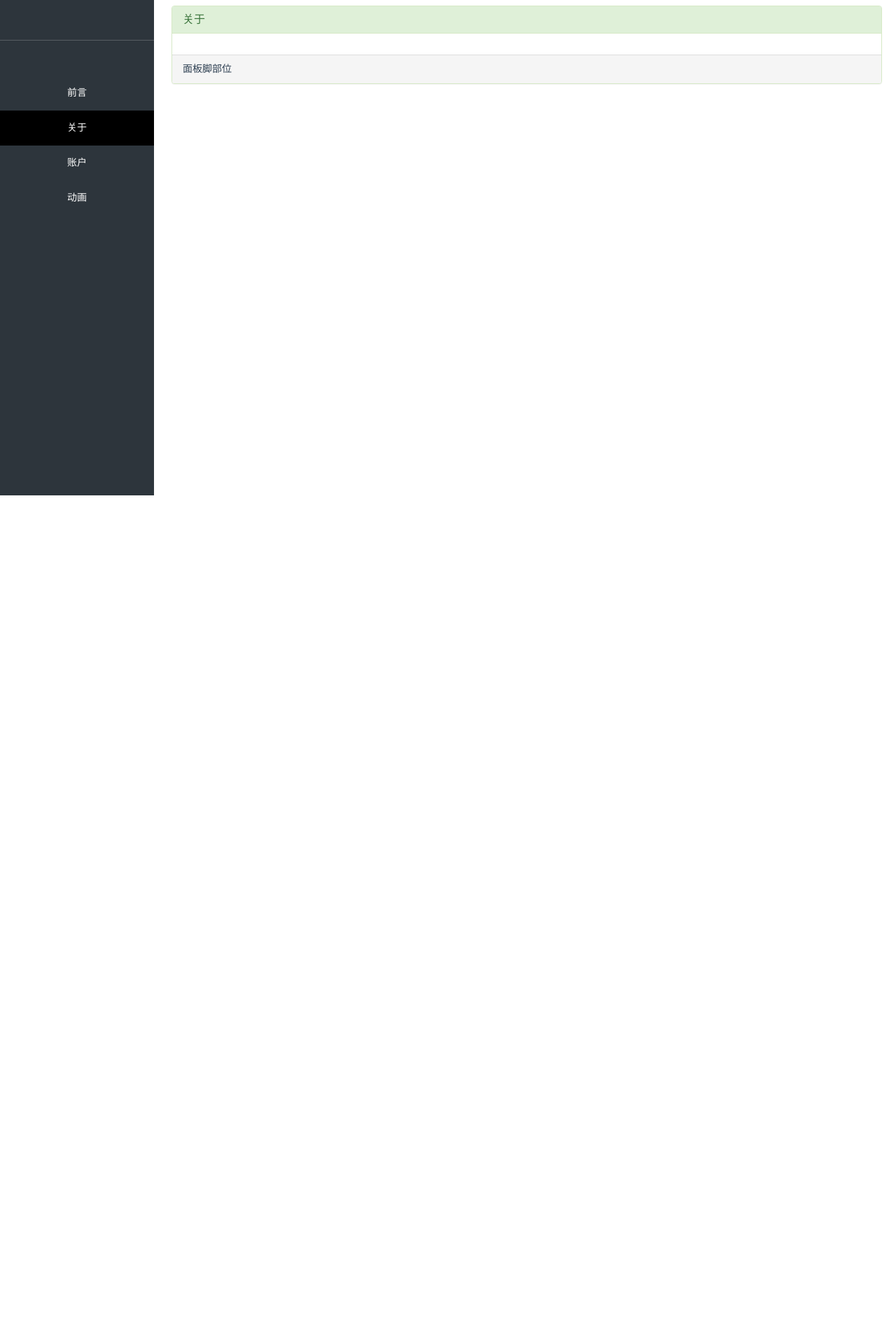
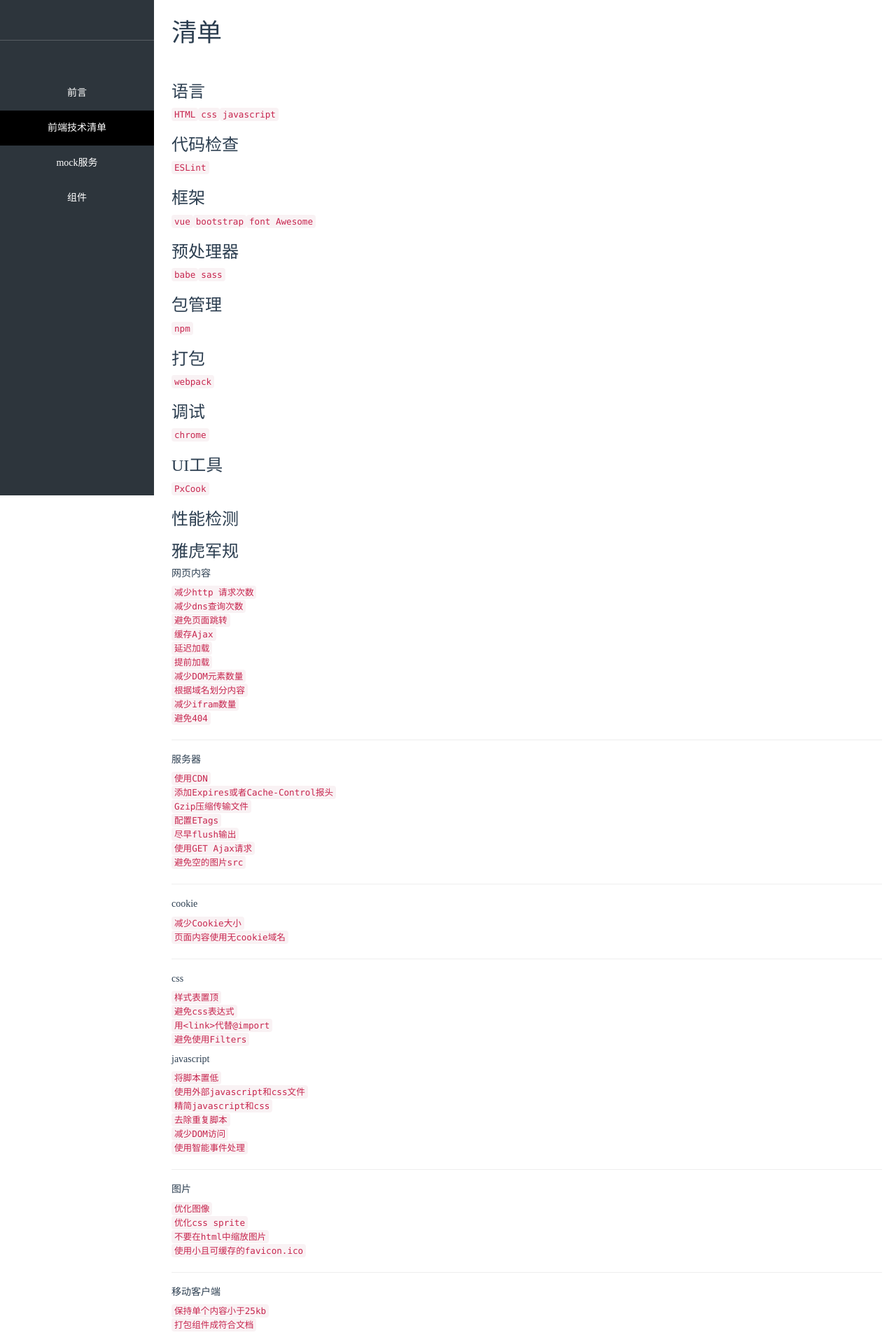
Before and after one commit to MonaSong/vue-express-mockjs, a Vue app in the folder my-vue-project/: page /#/readme/about in a window 1280 px wide. Shown: the part 92-2000 px from the top of the page at 70% size. Before the commit the page ends 800 px from the top, so only its background shows below. Built offline with nearby package versions, Linux system fonts and the light colour scheme.

Commit message:
登录修改

```diff
--- a/my-vue-project/src/components/common/Sidebar.vue
+++ b/my-vue-project/src/components/common/Sidebar.vue
@@ -7,9 +7,9 @@
         <div class="sidebar-container">
           <ul>
             <li :class="{active:(onRoutes === 'readme')}"><span><router-link to="/readme">前言</router-link></span></li>
-            <li :class="{active:(onRoutes === 'about')}"><span><router-link to="/readme/about">关于</router-link></span></li>
-            <li :class="{active:(onRoutes === 'account')}"><span><router-link to="/readme/account">账户</router-link></span></li>
-            <li :class="{active:(onRoutes === 'animate')}"><router-link to="/readme/animate">动画</router-link></li>
+            <li :class="{active:(onRoutes === 'about')}"><span><router-link to="/readme/about">前端技术清单</router-link></span></li>
+            <li :class="{active:(onRoutes === 'account')}"><span><router-link to="/readme/account">mock服务</router-link></span></li>
+            <li :class="{active:(onRoutes === 'animate')}"><router-link to="/readme/animate">组件</router-link></li>
           </ul>
         </div>
     </div>
--- a/my-vue-project/src/views/About.vue
+++ b/my-vue-project/src/views/About.vue
@@ -1,35 +1,212 @@
 <template>
   <div class="container-box">
     <div class="about">
-      <div class="panel panel-success">
-        <div class="panel-heading">
-          <h4 class="panel-title">关于</h4>
-        </div>
-        <div class="panel-body">
+        <div>
+          <h1 class="story_title">清单</h1>
+          <div class="story_tags">
+            <div class="tag blue label">公司前端技术栈</div>
+          </div>
+          <div class="line_item" data-line="5"></div>
+          <h3 class="line  " data-line="5" id="e8afade8a880">
+            <a name="e8afade8a880"></a>语言</h3>
+          <div class="line_item" data-line="6"></div>
+          <p class="line  " data-line="6">
+            <code>HTML</code>
+            <code>css</code>
+            <code>javascript</code>
+          </p>
+          <div class="line_item" data-line="8"></div>
+          <h3 class="line  " data-line="8" id="e4bba3e7a081e6a380e69fa5">
+            <a name="e4bba3e7a081e6a380e69fa5"></a>代码检查</h3>
+          <div class="line_item" data-line="9"></div>
+          <p class="line  " data-line="9">
+            <code>ESLint</code>
+          </p>
+          <div class="line_item" data-line="11"></div>
+          <h3 class="line  " data-line="11" id="e6a186e69eb6">
+            <a name="e6a186e69eb6"></a>框架</h3>
+          <div class="line_item" data-line="12"></div>
+          <p class="line  " data-line="12">
+            <code>vue</code>
+            <code>bootstrap</code>
+            <code>font Awesome</code>
+          </p>
+          <div class="line_item" data-line="14"></div>
+          <h3 class="line  " data-line="14" id="e9a284e5a484e79086e599a8">
+            <a name="e9a284e5a484e79086e599a8"></a>预处理器</h3>
+          <div class="line_item" data-line="15"></div>
+          <p class="line  " data-line="15">
+            <code>babe</code>
+            <code>sass</code>
+          </p>
+          <div class="line_item" data-line="17"></div>
+          <h3 class="line  " data-line="17" id="e58c85e7aea1e79086">
+            <a name="e58c85e7aea1e79086"></a>包管理</h3>
+          <div class="line_item" data-line="18"></div>
+          <p class="line  " data-line="18">
+            <code>npm</code>
+          </p>
+          <div class="line_item" data-line="20"></div>
+          <h3 class="line  " data-line="20" id="e68993e58c85">
+            <a name="e68993e58c85"></a>打包</h3>
+          <div class="line_item" data-line="21"></div>
+          <p class="line  " data-line="21">
+            <code>webpack</code>
+          </p>
+          <div class="line_item" data-line="23"></div>
+          <h3 class="line  " data-line="23" id="e8b083e8af95">
+            <a name="e8b083e8af95"></a>调试</h3>
+          <div class="line_item" data-line="24"></div>
+          <p class="line  " data-line="24">
+            <code>chrome</code>
+          </p>
+          <div class="line_item" data-line="26"></div>
+          <h3 class="line  " data-line="26" id="uie5b7a5e585b7">
+            <a name="uie5b7a5e585b7"></a>UI工具</h3>
+          <div class="line_item" data-line="27"></div>
+          <p class="line  " data-line="27">
+            <code>PxCook</code>
+          </p>
+          <div class="line_item" data-line="29"></div>
+          <h3 class="line  " data-line="29" id="e680a7e883bde6a380e6b58b">
+            <a name="e680a7e883bde6a380e6b58b"></a>性能检测</h3>
+          <div class="line_item" data-line="31"></div>
+          <h3 class="line  " data-line="31" id="e99b85e8998ee5869be8a784">
+            <a name="e99b85e8998ee5869be8a784"></a>雅虎军规</h3>
+          <div class="line_item" data-line="32"></div>
+          <h5 class="line  " data-line="32" id="e7bd91e9a1b5e58685e5aeb9">
+            <a name="e7bd91e9a1b5e58685e5aeb9"></a>网页内容</h5>
+          <div class="line_item" data-line="34"></div>
+          <p class="line  " data-line="34">
+            <code>减少http 请求次数</code>
+            <br>
+            <code>减少dns查询次数</code>
+            <br>
+            <code>避免页面跳转</code>
+            <br>
+            <code>缓存Ajax</code>
+            <br>
+            <code>延迟加载</code>
+            <br>
+            <code>提前加载</code>
+            <br>
+            <code>减少DOM元素数量</code>
+            <br>
+            <code>根据域名划分内容</code>
+            <br>
+            <code>减少ifram数量</code>
+            <br>
+            <code>避免404</code>
+          </p>
+          <hr>
+          <div class="line_item" data-line="47"></div>
+          <h5 class="line  " data-line="47" id="e69c8de58aa1e599a8">
+            <a name="e69c8de58aa1e599a8"></a>服务器</h5>
+          <div class="line_item" data-line="50"></div>
+          <p class="line  " data-line="50">
+            <code>使用CDN</code>
+            <br>
+            <code>添加Expires或者Cache-Control报头</code>
+            <br>
+            <code>Gzip压缩传输文件</code>
+            <br>
+            <code>配置ETags</code>
+            <br>
+            <code>尽早flush输出</code>
+            <br>
+            <code>使用GET Ajax请求</code>
+            <br>
+            <code>避免空的图片src</code>
+          </p>
+          <hr>
+          <div class="line_item" data-line="60"></div>
+          <h5 class="line  " data-line="60" id="cookie">
+            <a name="cookie"></a>cookie</h5>
+          <div class="line_item" data-line="62"></div>
+          <p class="line  " data-line="62">
+            <code>减少Cookie大小</code>
+            <br>
+            <code>页面内容使用无cookie域名</code>
+          </p>
+          <hr>
+          <div class="line_item" data-line="67"></div>
+          <h5 class="line  " data-line="67" id="css">
+            <a name="css"></a>css</h5>
+          <div class="line_item" data-line="69"></div>
+          <p class="line  " data-line="69">
+            <code>样式表置顶</code>
+            <br>
+            <code>避免css表达式</code>
+            <br>
+            <code>用&lt;link&gt;代替@import</code>
+            <br>
+            <code>避免使用Filters</code>
+          </p>
+          <div class="line_item" data-line="74"></div>
+          <h5 class="line  " data-line="74" id="javascript">
+            <a name="javascript"></a>javascript</h5>
+          <div class="line_item" data-line="76"></div>
+          <p class="line  " data-line="76">
+            <code>将脚本置低</code>
+            <br>
+            <code>使用外部javascript和css文件</code>
+            <br>
+            <code>精简javascript和css</code>
+            <br>
+            <code>去除重复脚本</code>
+            <br>
+            <code>减少DOM访问</code>
+            <br>
+            <code>使用智能事件处理</code>
+          </p>
+          <hr>
+          <div class="line_item" data-line="85"></div>
+          <h5 class="line  " data-line="85" id="e59bbee78987">
+            <a name="e59bbee78987"></a>图片</h5>
+          <div class="line_item" data-line="87"></div>
+          <p class="line  " data-line="87">
+            <code>优化图像</code>
+            <br>
+            <code>优化css sprite</code>
+            <br>
+            <code>不要在html中缩放图片</code>
+            <br>
+            <code>使用小且可缓存的favicon.ico</code>
+          </p>
+          <hr>
+          <div class="line_item" data-line="94"></div>
+          <h5 class="line  " data-line="94" id="e7a7bbe58aa8e5aea2e688b7e7abaf">
+            <a name="e7a7bbe58aa8e5aea2e688b7e7abaf"></a>移动客户端</h5>
+          <div class="line_item" data-line="96"></div>
+          <p class="line  " data-line="96">
+            <code>保持单个内容小于25kb</code>
+            <br>
+            <code>打包组件成符合文档</code>
+          </p>
+          <div class="line_item" data-line="99"></div>
+          <h3 class="line  " data-line="99" id="e7bc96e8be91e599a8">
+            <a name="e7bc96e8be91e599a8"></a>编辑器</h3>
+          <div class="line_item" data-line="100"></div>
+          <p class="line  " data-line="100">
+            <code>vscode</code>
+          </p>
 
         </div>
-        <div class="panel-footer">面板脚部位</div>
-      </div>
     </div>
   </div>
 </template>
 
 <script type="text/javascript">
-export default {
-
-  data() {
-
-    return {
-
-      about: '这里是这个项目的简介信息'
-
+  export default {
+    data () {
+      return {
+        about: '这里是这个项目的简介信息'
+      }
     }
-
   }
-
-}
 </script>
 
 <style type="text/css" scoped="">
 
+
 </style>
--- a/my-vue-project/src/views/Login.vue
+++ b/my-vue-project/src/views/Login.vue
@@ -60,13 +60,15 @@ export default {
         left: 0;
         right: 0;
         bottom: 0;
+        background-image: url('../../static/images/login-bg.jpg');
+        background-size: cover;
         background-color: @bg-color;
       }
       .login-box{
          width:500px;
          height: 300px;
-         margin: 100px auto auto auto;
-         background-color: @white;
+         margin: 200px auto auto auto;
+         background-color: rgba(255,255,255,.4);
          input{
           height: 40px;
           background-color: @white;
```
Also changed, not shown: my-vue-project/src/views/Account.vue (+7 -9 lines), my-vue-project/static/images/login-bg.jpg (added).
